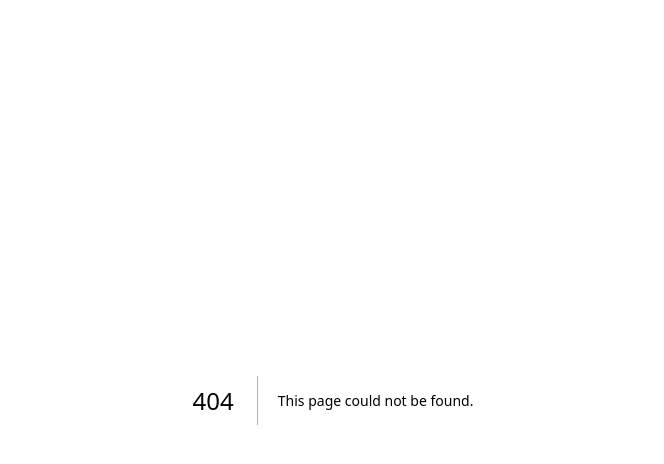
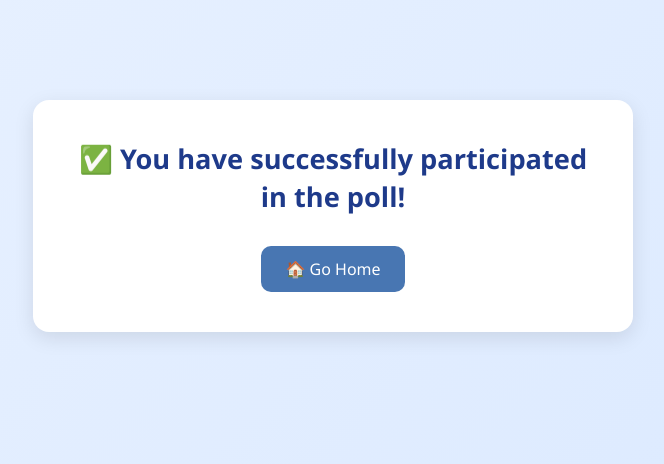
Before and after one commit to anshulgaharwal/timetable-management, a Next.js app: page /respond/success in a window 1280 px wide. Before the commit this address had no page. Shown: the top 464 px of the page, without its empty margins (307-971 px from the left). Built offline with nearby package versions, Linux system fonts and the light colour scheme.

Commit message:
Add files via upload

```diff
--- /dev/null
+++ b/src/app/respond/[pollId]/respond.css
@@ -0,0 +1,83 @@
+/* respond.css */
+
+body {
+  margin: 0;
+  padding: 0;
+  background-color: #eef3fb;
+  font-family: 'Segoe UI', sans-serif;
+}
+
+.container {
+  max-width: 700px;
+  margin: 60px auto;
+  padding: 20px;
+}
+
+h1 {
+  color: #1f2937;
+  margin-bottom: 10px;
+  font-size: 2rem;
+  text-align: center;
+}
+
+p {
+  font-size: 1.1rem;
+  margin-bottom: 20px;
+  color: #374151;
+  text-align: center;
+}
+
+form {
+  background-color: #ffffff;
+  padding: 30px 20px;
+  border-radius: 16px;
+  box-shadow: 0 6px 18px rgba(0, 0, 0, 0.05);
+  display: flex;
+  flex-direction: column;
+  gap: 15px;
+}
+
+form div {
+  display: flex;
+  align-items: center;
+  gap: 12px;
+  padding: 8px 12px;
+  border: 1px solid #d1d5db;
+  border-radius: 8px;
+  transition: background-color 0.2s ease;
+}
+
+form div:hover {
+  background-color: #f3f4f6;
+}
+
+input[type="radio"] {
+  transform: scale(1.3);
+  accent-color: #2563eb;
+  cursor: pointer;
+}
+
+label {
+  font-size: 1.05rem;
+  color: #1e3a8a;
+  cursor: pointer;
+}
+
+button {
+  align-self: center;
+  background-color: #4876b2;
+  color: white;
+  padding: 12px 24px;
+  border: none;
+  border-radius: 10px;
+  cursor: pointer;
+  font-size: 1rem;
+  font-weight: 500;
+  transition: background-color 0.3s ease, transform 0.2s ease;
+  margin-top: 10px;
+}
+
+button:hover {
+  background-color: #3a5f8e;
+  transform: scale(1.02);
+}
--- /dev/null
+++ b/src/app/respond/success/page.js
@@ -0,0 +1,11 @@
+'use client';
+import './success.css';
+
+export default function RespondSuccess() {
+  return (
+    <main className="container">
+      <h1>✅ You have successfully participated in the poll!</h1>
+      <a href="/">🏠 Go Home</a>
+    </main>
+  );
+}
--- /dev/null
+++ b/src/app/respond/success/success.css
@@ -0,0 +1,42 @@
+/* respond-success.css */
+
+body {
+  margin: 0;
+  padding: 0;
+  background-color: #eef3fb;
+  font-family: 'Segoe UI', sans-serif;
+}
+
+.container {
+  max-width: 600px;
+  margin: 100px auto;
+  background-color: #ffffff;
+  padding: 40px 30px;
+  border-radius: 16px;
+  box-shadow: 0 6px 20px rgba(0, 0, 0, 0.1);
+  text-align: center;
+}
+
+h1 {
+  color: #1e3a8a;
+  font-size: 1.7rem;
+  margin-bottom: 30px;
+  line-height: 1.4;
+}
+
+a {
+  display: inline-block;
+  text-decoration: none;
+  background-color: #4876b2;
+  color: white;
+  padding: 12px 24px;
+  border-radius: 10px;
+  font-weight: 500;
+  font-size: 1rem;
+  transition: background-color 0.3s ease, transform 0.2s ease;
+}
+
+a:hover {
+  background-color: #3a5f8e;
+  transform: scale(1.03);
+}
```
Also changed, not shown: src/app/respond/[pollId]/page.js (added, +61 -0 lines).
